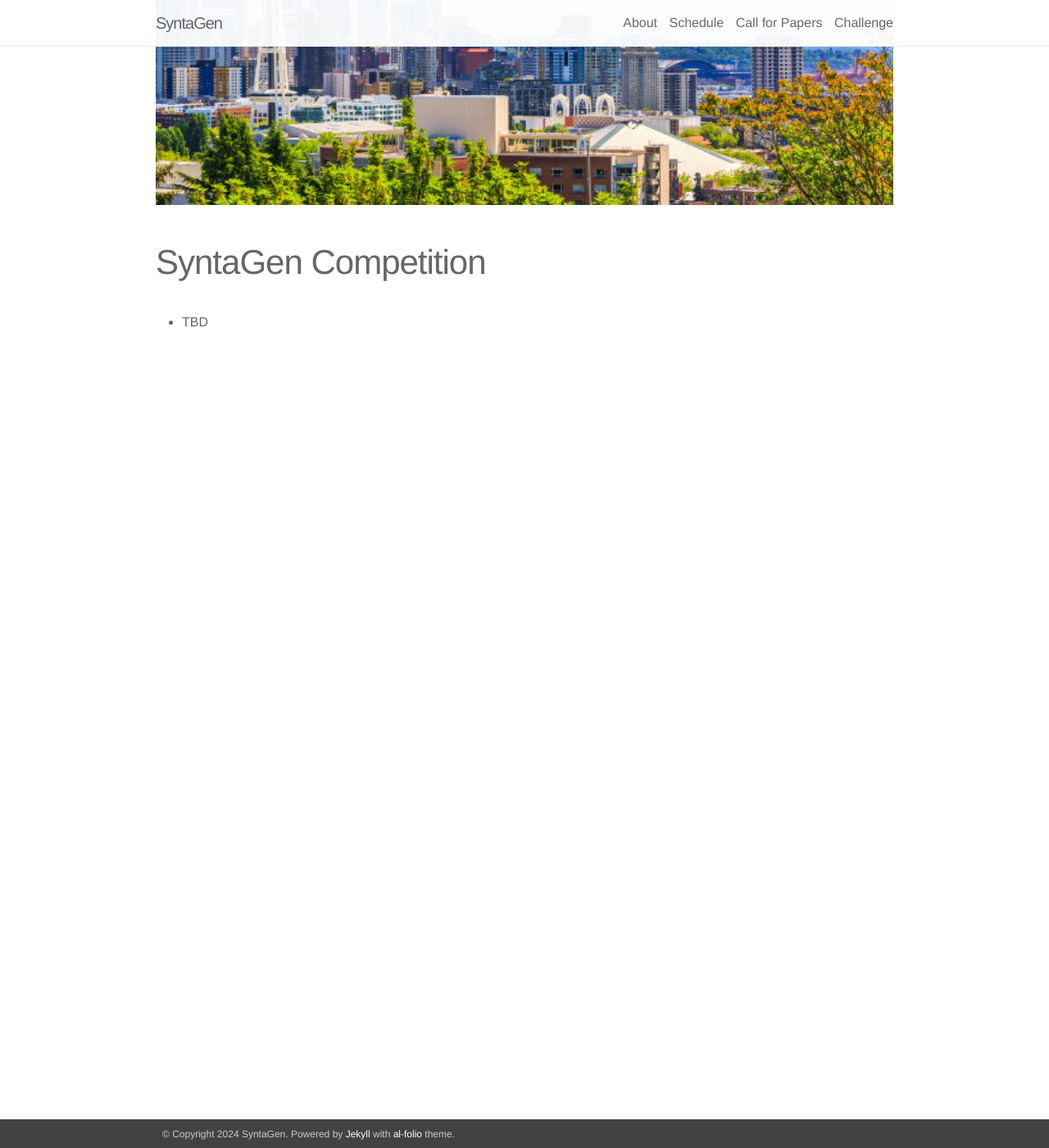
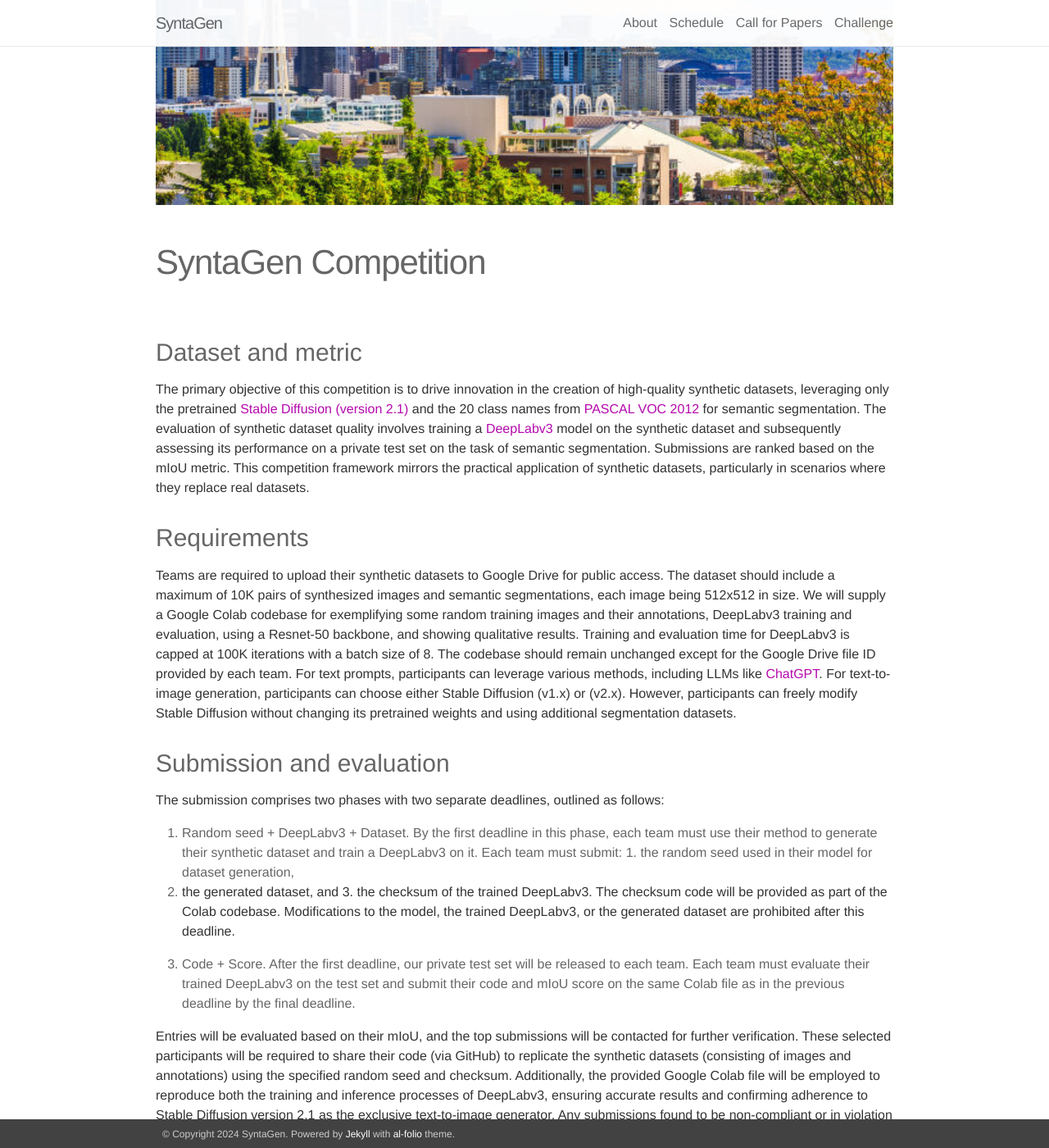
Before and after one commit to syntagen/syntagen.github.io, a Jekyll site: the page built from _pages/challenge.md, in a window 1280 px wide and 1400 px high, scrolled down 270 px. Shown: the whole window at 82% size. Built offline with Jekyll 4.4.1, drawn with Linux system fonts in a browser that asks for light colours; nearby versions of some CDN libraries; some of the changed text lies outside the part shown.

Commit message:
update timelines

```diff
--- a/_pages/call_for_papers.md
+++ b/_pages/call_for_papers.md
@@ -6,8 +6,21 @@ title: Call for Papers
 desc_title: Call for Papers
 social: true
 ---
+We invite contributions in the form of **full papers** (up to 8 pages, excluding references, for inclusion in the proceedings) and **short papers** (up to 4 pages, excluding references, not for proceedings).
 
-* TBD
+All submissions must adhere to the CVPR 2024 template and be submitted in English as PDF files. Full papers should present completed works showcasing substantial technical contributions, novelty, and experimental results. Short papers encompass work-in-progress and demo papers. Our guidelines follow CVPR 2024 workshop standards; we exclusively consider papers with original content. Submissions that duplicate work already published elsewhere will not be accepted.
+
+Each paper will undergo a thorough review by a minimum of **three reviewers**. Authors of accepted papers must be present at the workshop to deliver their work. We have chosen **OpenReview.net** as our submission platform, maintaining a double-blind submission and review process. All reviewer feedback on accepted papers will be publicly accessible.
+
+Anticipating around 20 submissions, we aim to accept **10 papers**, achieving an acceptance rate of approximately 50\%. This includes **up to three oral** presentations (best paper awarded) and a poster session.
+
+### Important Dates
+
+* **Call for Papers**: Feb 22nd, 2024
+* **Paper submission deadline**: Mar 22nd, 2024
+* **Author notifiation**: Apr 7th, 2024
+* **Camera ready upload**: Apr 14th, 2024
+
 <!-- We cordially invite submissions and participation in our “Backdoors in Deep Learning: The Good, the Bad, and the Ugly” workshop (neurips2023-bugs.github.io) that will be held on December 15 or 16, 2023 at NeurIPS 2023, New Orleans, USA.  -->
 
 <!-- The submission deadline is **<s>September 29, 2023</s> October 6th, 2023, 23:59 AoE** and the submission link <a href="https://openreview.net/group?id=NeurIPS.cc/2023/Workshop/BUGS">https://openreview.net/group?id=NeurIPS.cc/2023/Workshop/BUGS</a>.
--- a/_pages/challenge.md
+++ b/_pages/challenge.md
@@ -8,54 +8,61 @@ desc_title: SyntaGen Competition
 # description: <strong>The Good, the Bad and the Ugly</strong> - Modern AI development requires using and sharing of models and data safely. Uncovering backdoor, a foe and a friend at the front door.
 social: true
 ---
-* TBD
 
-<!-- The primary objective of this competition is to drive innovation in the creation
+### Dataset and metric
+The primary objective of this competition is to drive innovation in the creation
 of high-quality synthetic datasets, leveraging only the pretrained [Stable Diffusion (version 2.1)](https://huggingface.co/spaces/stabilityai/stable-diffusion)
 and the 20 class names from [PASCAL VOC 2012](http://host.robots.ox.ac.uk/pascal/VOC/voc2012/) for semantic segmentation. The evaluation of synthetic dataset quality involves training a [DeepLabv3](https://arxiv.org/abs/1706.05587) model on the synthetic dataset and subsequently assessing its performance on a private test set on the task of semantic segmentation. Submissions are ranked based on the **mIoU** metric. This competition framework mirrors the practical
 application of synthetic datasets, particularly in scenarios where they replace real datasets.
 
 ### Requirements
-Teams are required to upload their synthetic datasets to **Google Drive** for public
-access. The dataset should include a maximum of **10K** pairs of synthesized images and semantic
-segmentations, each image being **512x512** in size. We will supply a Google Colab codebase for
-exemplifying some random training images and their annotations, DeepLabv3 training and evaluation,
-using a **Resnet-50** backbone, and showing qualitative results. Training and evaluation time for
-DeepLabv3 is capped at **100K iterations** with a **batch size of 8**. The codebase should remain
-unchanged except for the Google Drive file ID provided by each team. For text prompts, participants
-can leverage various methods, including LLMs like ChatGPT4. For text-to-image generation, only
-**Stable Diffusion (v2.1)** is permissible. However, participants can freely modify Stable Diffusion without retraining as they wish.
+Teams are required to upload their synthetic datasets to **Google Drive** for public access. The dataset should include a maximum of **10K** pairs of synthesized images and semantic segmentations, each image being **512x512** in size. We will supply a Google Colab codebase for exemplifying some random training images and their annotations, DeepLabv3 training and evaluation, using a **Resnet-50** backbone, and showing qualitative results. Training and evaluation time for DeepLabv3 is capped at **100K iterations** with a **batch size of 8**.  The codebase should remain unchanged except for the Google Drive file ID provided by each team. For text prompts, participants can leverage various methods, including LLMs like [ChatGPT](https://chat.openai.com/). For text-to-image generation, participants can choose either **Stable Diffusion (v1.x) or (v2.x)**. However, participants can freely modify Stable Diffusion without changing its pretrained weights and using additional segmentation datasets.
 
 ### Submission and evaluation
 The submission comprises two phases with two separate deadlines,
 outlined as follows:
 
-1.  **Random seed + DeepLabv3 + Dataset**. By the first deadline in this phase, each team
-must use their method to generate their synthetic dataset and train a DeepLabv3 on it. Each
-team must submit: 1. the random seed used in their model for dataset generation, 2. the
-generated dataset, and 3. the checksum of the trained DeepLabv3. The checksum code
-will be provided as part of the Colab codebase. Modifications to the model, the trained
+1.  **Random seed + DeepLabv3 + Dataset**. By the first deadline in this phase, each
+team must use their method to generate their synthetic dataset and train a DeepLabv3 on
+it. Each team must submit: 1. the random seed used in their model for dataset generation,
+2. the generated dataset, and 3. the checksum of the trained DeepLabv3. The checksum
+code will be provided as part of the Colab codebase. Modifications to the model, the trained
 DeepLabv3, or the generated dataset are prohibited after this deadline.
 
 2.  **Code + Score**. After the first deadline, our private test set will be released to each team.
-Each team must evaluate their trained DeepLabv3 on the test set and submit their Colab
-code and mIoU score by the final deadline.
+Each team must evaluate their trained DeepLabv3 on the test set and submit their code and
+mIoU score on the same Colab file as in the previous deadline by the final deadline.
 
-We will use our provided Google Colab setup to replicate the submitted results, encompassing both
-training and evaluation. We will also verify the generated images and annotations to ensure they are reproducible with the submitted random seed, fully synthetic, and not derived from inversion of real images or the PASCAL VOC dataset. Moreover, awarded teams are obliged to share their **dataset synthesis code on GitHub**, confirming adherence to Stable Diffusion version 2.1 as the sole text-to-image generator. Submissions are ranked by their mIoUs, and any non-compliant entries that violate any rules will be excluded from consideration.
+Entries will be evaluated based on their mIoU, and the top submissions will be contacted for further
+verification. These selected participants will be required to share their code (via **GitHub**) to replicate
+the synthetic datasets (consisting of images and annotations) using the specified random seed and
+checksum. Additionally, the provided Google Colab file will be employed to reproduce both the
+training and inference processes of DeepLabv3, ensuring accurate results and confirming adherence
+to Stable Diffusion version 2.1 as the exclusive text-to-image generator. Any submissions found to
+be non-compliant or in violation of the rules will be disqualified. In such instances, the evaluation
+process will continue with the subsequent submissions until the final top 2 are determined
 
 ### Prizes and presentation:
-
-We will award the top 2 teams with cash prizes and invite them to write a report and present their work at the workshop.
+We will award the top 2 teams with cash prizes and invite them to write a report and present their work at the workshop (10 minutes each).
 
 ### Ethical considerations for the datasets
-Since the evaluated dataset is the validation set of PASCAL
-VOC 2012, it shares the same ethical considerations with PASCAL VOC 2012. Besides, the generated synthetic training set has new considers including:
+Since the evaluated dataset is the validation set of PASCAL VOC 2012, it shares the same ethical considerations with PASCAL VOC 2012. Besides, the generated
+synthetic training set has new considers including
 
-<!-- * **Data Bias and Fairness**: The creation of synthetic datasets through Stable Diffusion -->
-<!-- can introduce unintended biases, potentially deviating from real-world data characteristics.
-Ethical vigilance is essential to identify and rectify any biases, ensuring that the synthetic datasets remain representative, unbiased, and fair
+ * **Data Bias and Fairness**: The creation of synthetic datasets through Stable Diffusion
+can introduce unintended biases, potentially deviating from real-world data characteristics.
+Ethical vigilance is essential to identify and rectify any biases, ensuring that the synthetic
+datasets remain representative, unbiased, and fair.
 
 * **Privacy and Consent**: Although synthetic datasets do not involve real individuals’ data,
-traces of underlying characteristics might inadvertently capture sensitive information. Upholding ethical principles necessitates the thorough anonymization or removal of such data
-traces to protect privacy and respect consent standards. -->
+traces of underlying characteristics might inadvertently capture sensitive information. Up-holding ethical principles necessitates the thorough anonymization or removal of such data
+traces to protect privacy and respect consent standards.
+
+### Important Dates
+
+* **Competition announcement**: Feb 22nd, 2024
+* **Submission start**: Mar 1st, 2024
+* **Submission deadline 1 for random seed, DeepLabv3, and dataset**: May 24th, 2024
+* **Submission deadline 2 for Colab code and mIoU score**: May 27th, 2024
+* **Award announcemen**: Jun 7th, 2024
+* **Report and code upload for winners**: Jun 14th, 2024
--- a/_pages/schedule.md
+++ b/_pages/schedule.md
@@ -9,35 +9,21 @@ desc_title: Schedule
 social: true
 ---
 
-* TBD
 
-<!-- ⭐ **Link to CVPR page:** ⭐
-
+ ⭐ **Link to CVPR page:**⭐
 
 |----------------------|---------------------------------------------------------|---------------------------------------------------------------------------------------|
-| Start Time (CST/GMT-06:00, New Orleans)  |  Session                                                 | Speaker(s)                                                                            |
+| Start Time (PDT/GMT-08:00, Seattle)  |  Session                                                 | Speaker(s)                                                                            |
 |:---------------------|:--------------------------------------------------------------------------------|:---------------------------------------------------------------------------------------|
-| 08:55 am | Opening Remarks                                                                            | Organizers                                                                            |
+| 08:25 am | Introduction                                                                            | Organizers                                                                            |
 |---------------------|--------------------------------------------------------------------------------|---------------------------------------------------------------------------------------|
-| 09:00 am | **Invited Talk 1:** A Blessing in Disguise: Backdoor Attacks as Watermarks for Dataset Copyright | Yiming Li |
-| 09:30 am | **Invited Talk 2:** Recent Advances in Backdoor Defense and Benchmark | Baoyuan Wu  |
-| 10:00 am | Coffee Break                                                                           |  |
+| 08:30 am | **Invited Talk 1:**  | TBD |
+| 09:00 am | **Invited Talk 2:**  | TBD  |
+| 09:30 am | Poster session for accepted papers (oral presentation + posters)                                                                           |  |
 |---------------------|--------------------------------------------------------------------------------|---------------------------------------------------------------------------------------|
-| 10:30 am | **Invited Talk 3:** The difference between safety and security for watermarking                                                                                | Jonas Geiping |
-| 11:00 am | **Oral 1:** Effective Backdoor Mitigation Depends on the Pre-training Objective | Sahil Verma, Gantavya Bhatt, Soumye Singhal, Arnav Das, Chirag Shah, John Dickerson, Jeff A Bilmes |
-| 11:15 am  | **Invited Talk 4:** Universal jailbreak backdoors from poisoned human feedback | Florian Tramèr |
-| 11:45 am | Lunch Break | |
+| 10:30 am | **Invited Talk 3:**                                                                                | TBD |
+| 11:00 am  | **Invited Talk 4:**  | TBD |
+| 11:30 am | Competition session & Contributed talks | |
 |---------------------|----------------------------------------------------------------------------------------|---------------------------------------------------------------------------------------|
-| 01:00 pm | **Oral 2:** VillanDiffusion: A Unified Backdoor Attack Framework for Diffusion Models | Sheng-Yen Chou, Pin-Yu Chen, Tsung-Yi Ho |
-| 01:15 pm | **Oral 3:** The Stronger the Diffusion Model, the Easier the Backdoor: Data Poisoning to Induce Copyright Breaches Without Adjusting Finetuning Pipeline | Haonan Wang, Qianli Shen, Yao Tong, Yang Zhang, Kenji Kawaguchi |
-| 01:30 pm | **Invited talk 5:** Is this model mine? On stealing and defending machine learning models | Adam Dziedzic |
-| 02:00 pm | **Invited talk 6**                                                                           | Ruoxi Jia |
-| 02:30 pm | Coffee Break                                                                     |  |
-|---------------------|----------------------------------------------------------------------------------------|---------------------------------------------------------------------------------------|
-| 03:00 pm | **Poster Session**                                                                                | Paper Authors |
-| 03:45 pm | **Oral 4:** Backdooring Instruction-Tuned Large Language Models with Virtual Prompt Injection | Jun Yan, Vikas Yadav, Shiyang Li, Lichang Chen, Zheng Tang, Hai Wang, Vijay Srinivasan, Xiang Ren, Hongxia Jin |
-| 04:00 pm | **Oral 5:** BadChain: Backdoor Chain-of-Thought Prompting for Large Language Models | Zhen Xiang, Fengqing Jiang, Zidi Xiong, Bhaskar Ramasubramanian, Radha Poovendran, Bo Li |
-| 04:15 pm | **Invited Talk 7:** Decoding Backdoors in LLMs and Their Implications | Bo Li |
-|---------------------|----------------------------------------------------------------------------------------|---------------------------------------------------------------------------------------|
-| 04:45 pm | **Panel Discussion**                                                                     | Moderator: Eugene Bagdasaryan |
-| 05:15 pm   | Closing Remarks                                                                        | Organizers    |  -->
+| 12:00 pm | **Panel discussion** | TBD |
+| 12:30 pm | **Concluding remarks**|  |
```
Also changed, not shown: other parts of _pages/call_for_papers.md (+0 -7 lines).
